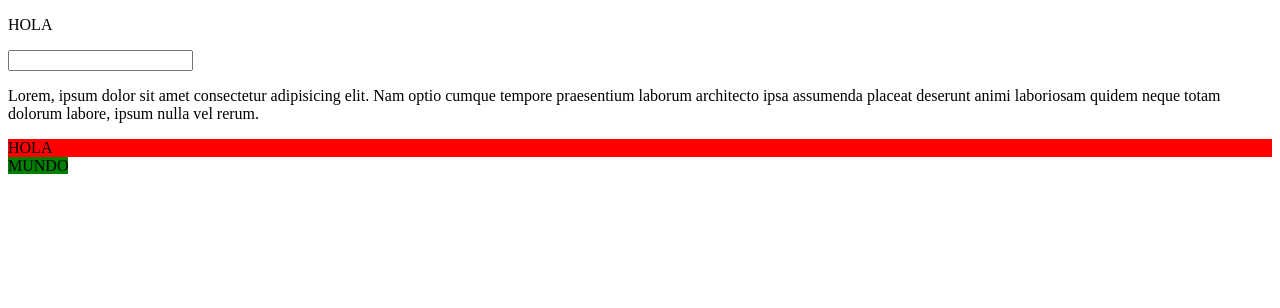
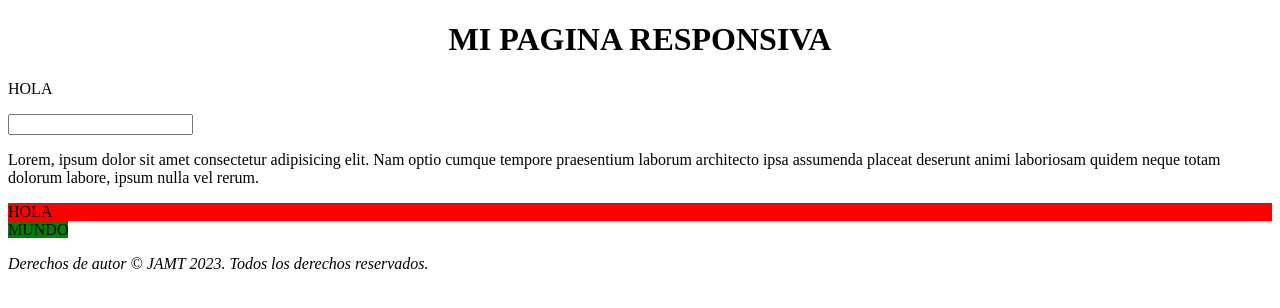
Before and after one commit to MrJamt/tec-web, a plain HTML site: page index.html in a window 1280 px wide. Drawn offline with Linux system fonts and the light colour scheme.

Commit message:
Se implementaron elementos semanticos

```diff
--- a/index.html
+++ b/index.html
@@ -6,10 +6,20 @@
     <title>Document</title>
 </head>
 <body>
-    <p>HOLA</p>
-    <input type="text">
-    <p>Lorem, ipsum dolor sit amet consectetur adipisicing elit. Nam optio cumque tempore praesentium laborum architecto ipsa assumenda placeat deserunt animi laboriosam quidem neque totam dolorum labore, ipsum nulla vel rerum.</p>
-    <div style="background-color: red;">HOLA</div>
-    <span style="background-color: green;">MUNDO</span>
+    <header>
+        <h1 align="center">MI PAGINA RESPONSIVA</h1>
+    </header>
+
+    <main>
+        <p>HOLA</p>
+        <input type="text">
+        <p>Lorem, ipsum dolor sit amet consectetur adipisicing elit. Nam optio cumque tempore praesentium laborum architecto ipsa assumenda placeat deserunt animi laboriosam quidem neque totam dolorum labore, ipsum nulla vel rerum.</p>
+        <div style="background-color: red;">HOLA</div>
+        <span style="background-color: green;">MUNDO</span>
+    </main>
+
+    <footer>
+        <p><i>Derechos de autor &copy; JAMT 2023. Todos los derechos reservados.</i></p>
+    </footer>
 </body>
 </html>
```
